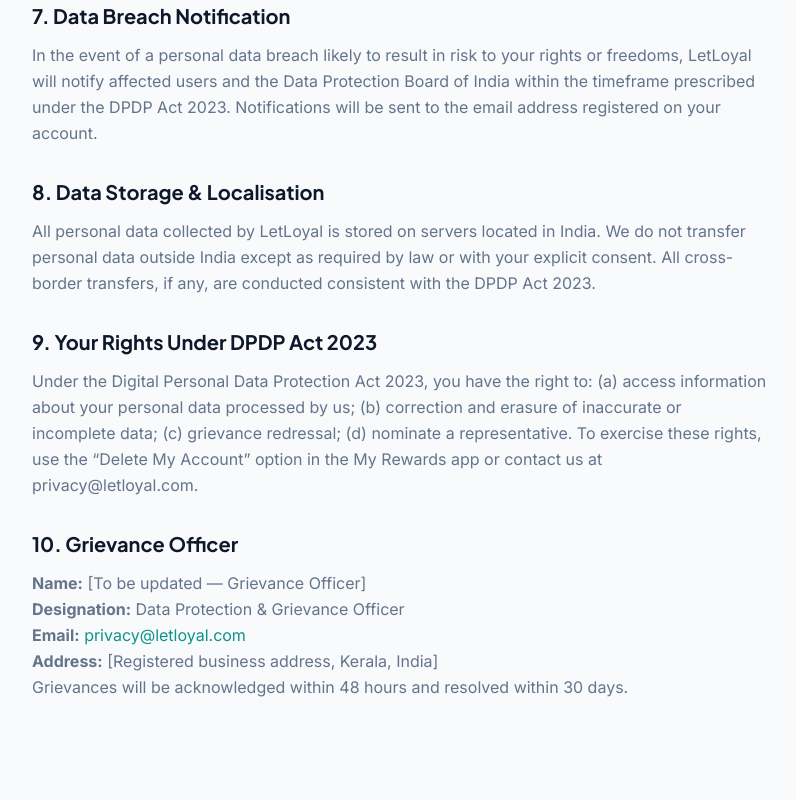
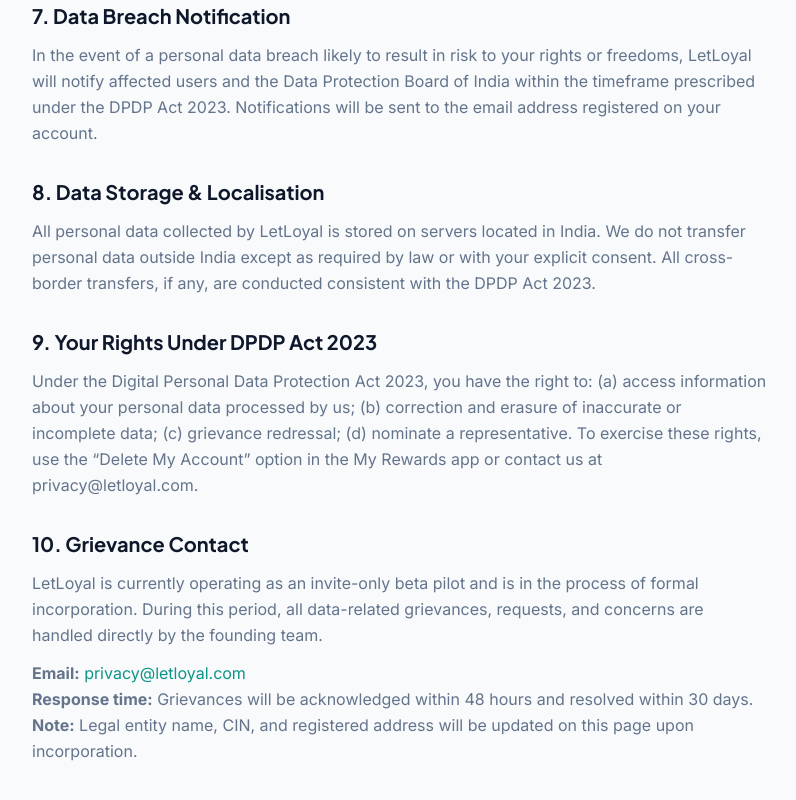
Before and after one commit to Jaison650/letloyal-production, a Next.js app: page /privacy-policy in a window 1280 px wide. Shown: the part 1027-1827 px from the top of the page, without its empty margins (240-1036 px from the left). Before the commit the page ends 1791 px from the top, so only its background shows below. Built offline with nearby package versions, Linux system fonts and the light colour scheme.

Commit message:
legal: update privacy policy and ToS for pre-incorporation pilot status

```diff
--- a/src/app/privacy-policy/page.tsx
+++ b/src/app/privacy-policy/page.tsx
@@ -55,12 +55,17 @@
             <p>Under the Digital Personal Data Protection Act 2023, you have the right to: (a) access information about your personal data processed by us; (b) correction and erasure of inaccurate or incomplete data; (c) grievance redressal; (d) nominate a representative. To exercise these rights, use the &ldquo;Delete My Account&rdquo; option in the My Rewards app or contact us at privacy@letloyal.com.</p>
           </section>
           <section>
-            <h2 className="font-jakarta font-bold text-xl text-text-dark mb-3">10. Grievance Officer</h2>
-            <p><strong>Name:</strong> [To be updated — Grievance Officer]<br />
-            <strong>Designation:</strong> Data Protection &amp; Grievance Officer<br />
-            <strong>Email:</strong> <a href="mailto:privacy@letloyal.com" className="text-primary hover:underline">privacy@letloyal.com</a><br />
-            <strong>Address:</strong> [Registered business address, Kerala, India]<br />
-            Grievances will be acknowledged within 48 hours and resolved within 30 days.</p>
+            <h2 className="font-jakarta font-bold text-xl text-text-dark mb-3">10. Grievance Contact</h2>
+            <p>
+              LetLoyal is currently operating as an invite-only beta pilot and is in the process of formal incorporation.
+              During this period, all data-related grievances, requests, and concerns are handled directly by the founding team.
+            </p>
+            <p className="mt-3">
+              <strong>Email:</strong>{' '}
+              <a href="mailto:privacy@letloyal.com" className="text-primary hover:underline">privacy@letloyal.com</a><br />
+              <strong>Response time:</strong> Grievances will be acknowledged within 48 hours and resolved within 30 days.<br />
+              <strong>Note:</strong> Legal entity name, CIN, and registered address will be updated on this page upon incorporation.
+            </p>
           </section>
         </div>
       </main>
--- a/src/app/terms-of-service/page.tsx
+++ b/src/app/terms-of-service/page.tsx
@@ -43,7 +43,16 @@
             <p>These Terms are governed by the laws of India. Disputes are subject to the exclusive jurisdiction of courts in Kerala, India.</p>
           </section>
           <section>
-            <h2 className="font-jakarta font-bold text-xl text-text-dark mb-3">7. Contact</h2>
+            <h2 className="font-jakarta font-bold text-xl text-text-dark mb-3">7. Pilot Phase Disclaimer</h2>
+            <p>
+              LetLoyal is currently operating as an invite-only beta pilot. The service is provided for testing and evaluation purposes.
+              LetLoyal is in the process of formal business incorporation in India. Legal entity name, CIN, and registered address
+              will be published on this page and the Privacy Policy upon incorporation. Until then, all legal correspondence
+              should be directed to <a href="mailto:legal@letloyal.com" className="text-primary hover:underline">legal@letloyal.com</a>.
+            </p>
+          </section>
+          <section>
+            <h2 className="font-jakarta font-bold text-xl text-text-dark mb-3">8. Contact</h2>
             <p>Questions: <a href="mailto:legal@letloyal.com" className="text-primary hover:underline">legal@letloyal.com</a></p>
           </section>
         </div>
```
